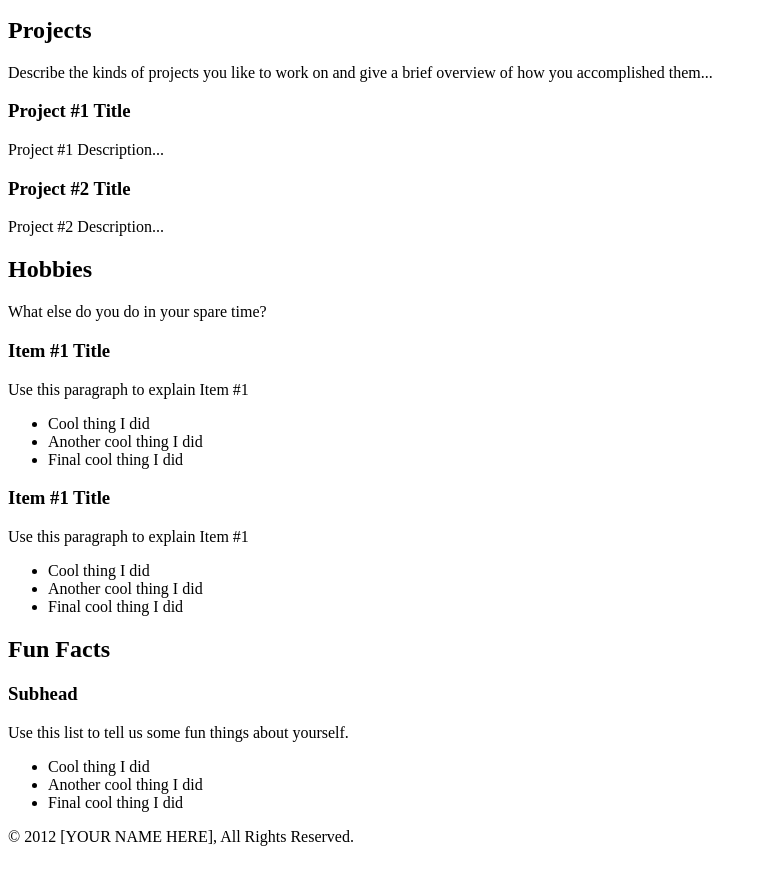
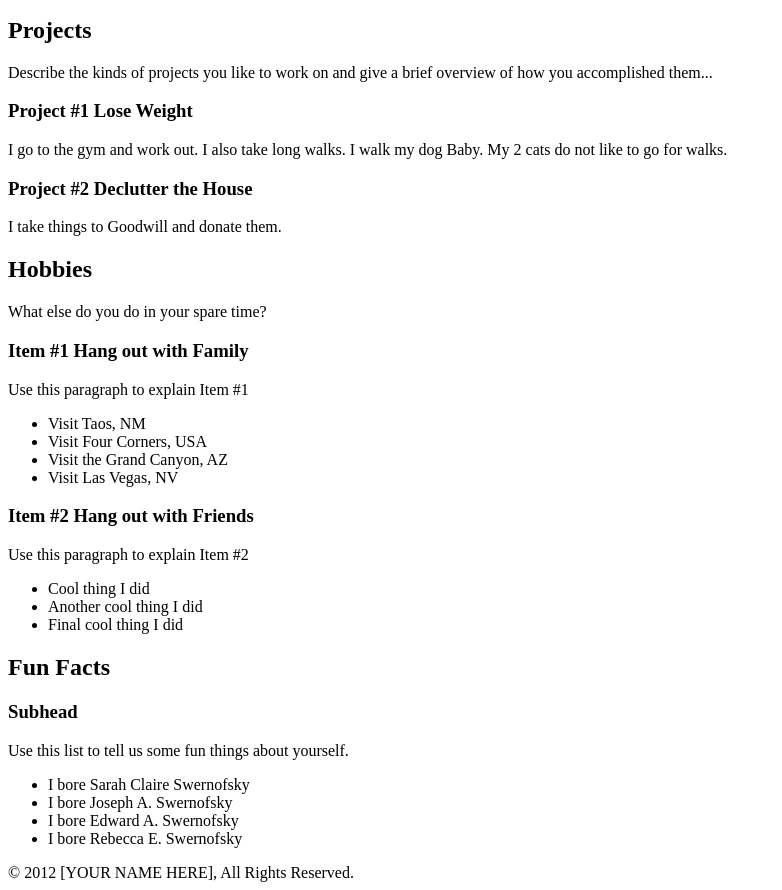
Before and after one commit to elise01/Railsbridge, a plain HTML site: page front-end-lesson-master/index.html in a window 1280 px wide. Shown: the part 485-1375 px from the top of the page, without its empty margins (0-782 px from the left). Before the commit the page ends 1339 px from the top, so only its background shows below. Drawn offline with Linux system fonts and the light colour scheme.

Commit message:
Customizing file to better fit me.
See above.

```diff
--- a/front-end-lesson-master/index.html
+++ b/front-end-lesson-master/index.html
@@ -45,26 +45,27 @@
         <h2 id="projects">Projects</h2>
         <p>Describe the kinds of projects you like to work on and give a brief overview of how you accomplished them...</p>
 
-        <h3>Project #1 Title</h3>
-        <p>Project #1 Description...</p>
+        <h3>Project #1 Lose Weight</h3>
+        <p>I go to the gym and work out. I also take long walks. I walk my dog Baby. My 2 cats do not like to go for walks.</p>
 
-        <h3>Project #2 Title</h3>
-        <p>Project #2 Description...</p>
+        <h3>Project #2 Declutter the House</h3>
+        <p>I take things to Goodwill and donate them.</p>
 
         <h2 id="hobbies">Hobbies</h2>
 
         <p>What else do you do in your spare time?</p>
 
-        <h3>Item #1 Title</h3>
+        <h3>Item #1 Hang out with Family</h3>
         <p>Use this paragraph to explain Item #1</p>
         <ul>
-          <li>Cool thing I did</li>
-          <li>Another cool thing I did</li>
-          <li>Final cool thing I did</li>
+          <li>Visit Taos, NM</li>
+          <li>Visit Four Corners, USA</li>
+          <li>Visit the Grand Canyon, AZ</li>
+		  <li>Visit Las Vegas, NV</li>
         </ul>
 
-        <h3>Item #1 Title</h3>
-        <p>Use this paragraph to explain Item #1</p>
+        <h3>Item #2 Hang out with Friends</h3>
+        <p>Use this paragraph to explain Item #2</p>
         <ul>
           <li>Cool thing I did</li>
           <li>Another cool thing I did</li>
@@ -75,9 +76,10 @@
         <h3>Subhead</h3>
         <p>Use this list to tell us some fun things about yourself.</p>
         <ul>
-          <li>Cool thing I did</li>
-          <li>Another cool thing I did</li>
-          <li>Final cool thing I did</li>
+          <li>I bore Sarah Claire Swernofsky</li>
+          <li>I bore Joseph A. Swernofsky </li>
+          <li>I bore Edward A. Swernofsky</li>
+		  <li>I bore Rebecca E. Swernofsky</li>
         </ul>
 
 
```
